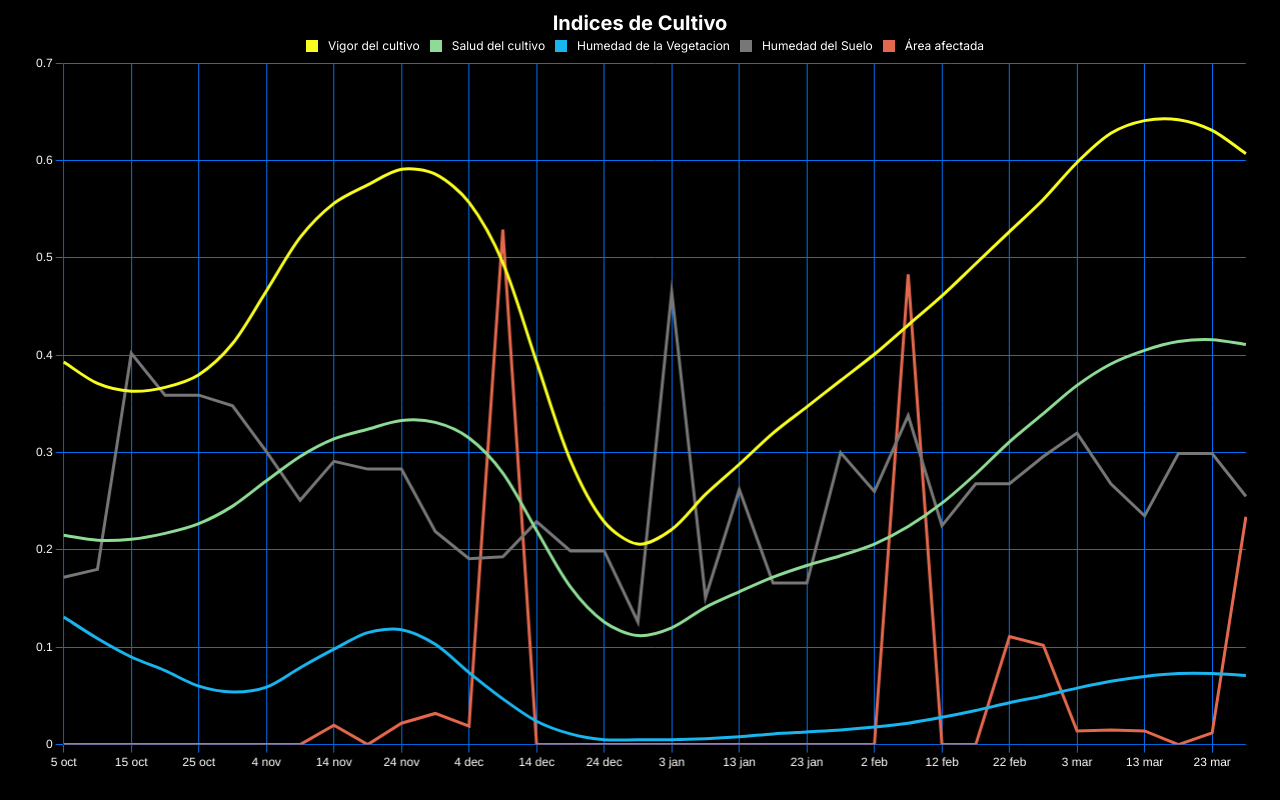
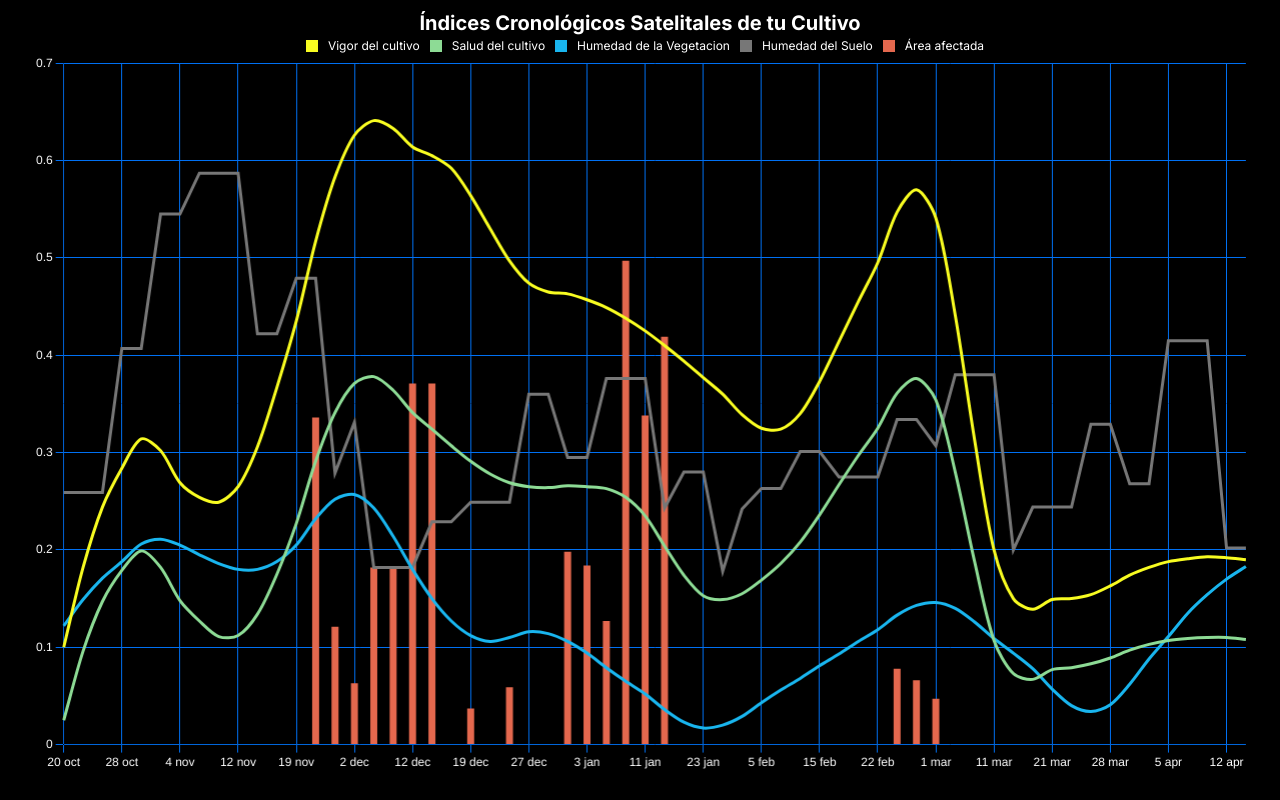
Before and after one commit to Priver-Group/new-chart, a plain HTML site: page index.html in a window 1280 px wide. Drawn offline with nearby package versions, Linux system fonts and the light colour scheme.

Commit message:
changing data files

```diff
--- /dev/null
+++ b/average_crop_indices.json
@@ -0,0 +1,396 @@
+{
+    "acronyms": {
+        "NDVI": "Vigor del cultivo",
+        "NDRE": "Salud del cultivo",
+        "HDMI": "Humedad de la Vegetacion",
+        "SOIL_MIXTURE": "Humedad del Suelo",
+        "AFECTED_AREA": "Área afectada"
+    },
+    "farm-0000000001": "04-A-1-4-863-2492",
+    "data": {
+        "Dates": [
+            "2023-10-19",
+            "2023-10-22",
+            "2023-10-24",
+            "2023-10-27",
+            "2023-10-29",
+            "2023-11-01",
+            "2023-11-03",
+            "2023-11-06",
+            "2023-11-08",
+            "2023-11-11",
+            "2023-11-13",
+            "2023-11-16",
+            "2023-11-18",
+            "2023-11-21",
+            "2023-11-26",
+            "2023-12-01",
+            "2023-12-06",
+            "2023-12-08",
+            "2023-12-11",
+            "2023-12-13",
+            "2023-12-16",
+            "2023-12-18",
+            "2023-12-21",
+            "2023-12-23",
+            "2023-12-26",
+            "2023-12-28",
+            "2023-12-31",
+            "2024-01-02",
+            "2024-01-05",
+            "2024-01-07",
+            "2024-01-10",
+            "2024-01-12",
+            "2024-01-20",
+            "2024-01-22",
+            "2024-01-25",
+            "2024-01-30",
+            "2024-02-04",
+            "2024-02-09",
+            "2024-02-11",
+            "2024-02-14",
+            "2024-02-16",
+            "2024-02-19",
+            "2024-02-21",
+            "2024-02-24",
+            "2024-02-26",
+            "2024-02-29",
+            "2024-03-05",
+            "2024-03-07",
+            "2024-03-10",
+            "2024-03-15",
+            "2024-03-17",
+            "2024-03-20",
+            "2024-03-22",
+            "2024-03-25",
+            "2024-03-27",
+            "2024-03-30",
+            "2024-04-01",
+            "2024-04-04",
+            "2024-04-06",
+            "2024-04-09",
+            "2024-04-11",
+            "2024-04-14"
+        ],
+        "NDVI": [
+            0.1,
+            0.182,
+            0.244,
+            0.284,
+            0.314,
+            0.302,
+            0.269,
+            0.254,
+            0.249,
+            0.265,
+            0.306,
+            0.367,
+            0.435,
+            0.517,
+            0.583,
+            0.626,
+            0.641,
+            0.633,
+            0.614,
+            0.605,
+            0.592,
+            0.564,
+            0.53,
+            0.497,
+            0.474,
+            0.465,
+            0.463,
+            0.457,
+            0.449,
+            0.438,
+            0.425,
+            0.41,
+            0.394,
+            0.377,
+            0.36,
+            0.339,
+            0.325,
+            0.324,
+            0.34,
+            0.373,
+            0.414,
+            0.455,
+            0.495,
+            0.547,
+            0.57,
+            0.541,
+            0.441,
+            0.313,
+            0.2,
+            0.15,
+            0.139,
+            0.149,
+            0.15,
+            0.154,
+            0.163,
+            0.174,
+            0.182,
+            0.188,
+            0.191,
+            0.193,
+            0.192,
+            0.19
+        ],
+        "NDRE": [
+            0.025,
+            0.096,
+            0.147,
+            0.179,
+            0.199,
+            0.182,
+            0.148,
+            0.127,
+            0.111,
+            0.112,
+            0.134,
+            0.175,
+            0.227,
+            0.291,
+            0.341,
+            0.371,
+            0.378,
+            0.364,
+            0.341,
+            0.324,
+            0.307,
+            0.291,
+            0.278,
+            0.269,
+            0.265,
+            0.264,
+            0.266,
+            0.265,
+            0.263,
+            0.254,
+            0.235,
+            0.204,
+            0.174,
+            0.153,
+            0.149,
+            0.155,
+            0.169,
+            0.186,
+            0.208,
+            0.236,
+            0.267,
+            0.297,
+            0.325,
+            0.361,
+            0.376,
+            0.354,
+            0.28,
+            0.188,
+            0.107,
+            0.073,
+            0.067,
+            0.077,
+            0.079,
+            0.083,
+            0.089,
+            0.097,
+            0.103,
+            0.107,
+            0.109,
+            0.11,
+            0.11,
+            0.108
+        ],
+        "HDMI": [
+            0.122,
+            0.149,
+            0.171,
+            0.188,
+            0.206,
+            0.211,
+            0.205,
+            0.195,
+            0.186,
+            0.18,
+            0.18,
+            0.188,
+            0.205,
+            0.232,
+            0.252,
+            0.257,
+            0.243,
+            0.214,
+            0.18,
+            0.15,
+            0.127,
+            0.112,
+            0.106,
+            0.11,
+            0.116,
+            0.114,
+            0.106,
+            0.094,
+            0.079,
+            0.065,
+            0.052,
+            0.036,
+            0.023,
+            0.017,
+            0.02,
+            0.029,
+            0.043,
+            0.056,
+            0.068,
+            0.081,
+            0.093,
+            0.106,
+            0.118,
+            0.133,
+            0.143,
+            0.146,
+            0.14,
+            0.126,
+            0.109,
+            0.094,
+            0.078,
+            0.057,
+            0.04,
+            0.034,
+            0.041,
+            0.062,
+            0.088,
+            0.111,
+            0.135,
+            0.154,
+            0.17,
+            0.183
+        ],
+        "SOIL_MIXTURE": [
+            0.259,
+            0.259,
+            0.259,
+            0.407,
+            0.407,
+            0.545,
+            0.545,
+            0.587,
+            0.587,
+            0.587,
+            0.422,
+            0.422,
+            0.479,
+            0.479,
+            0.279,
+            0.331,
+            0.182,
+            0.182,
+            0.182,
+            0.229,
+            0.229,
+            0.249,
+            0.249,
+            0.249,
+            0.36,
+            0.36,
+            0.295,
+            0.295,
+            0.376,
+            0.376,
+            0.376,
+            0.243,
+            0.28,
+            0.28,
+            0.178,
+            0.242,
+            0.263,
+            0.263,
+            0.301,
+            0.301,
+            0.275,
+            0.275,
+            0.275,
+            0.334,
+            0.334,
+            0.307,
+            0.38,
+            0.38,
+            0.38,
+            0.2,
+            0.244,
+            0.244,
+            0.244,
+            0.329,
+            0.329,
+            0.268,
+            0.268,
+            0.415,
+            0.415,
+            0.415,
+            0.202,
+            0.202
+        ],
+        "AFECTED_AREA": [
+            0,
+            0,
+            0,
+            0,
+            0,
+            0,
+            0,
+            0,
+            0,
+            0,
+            0,
+            0,
+            0,
+            0.336,
+            0.121,
+            0.063,
+            0.182,
+            0.182,
+            0.371,
+            0.371,
+            0,
+            0.037,
+            0,
+            0.059,
+            0,
+            0,
+            0.198,
+            0.184,
+            0.127,
+            0.497,
+            0.338,
+            0.419,
+            0,
+            0,
+            0,
+            0,
+            0,
+            0,
+            0,
+            0,
+            0,
+            0,
+            0,
+            0.078,
+            0.066,
+            0.047,
+            0,
+            0,
+            0,
+            0,
+            0,
+            0,
+            0,
+            0,
+            0,
+            0,
+            0,
+            0,
+            0,
+            0,
+            0,
+            0
+        ]
+    }
+}
--- a/crop_indices.js
+++ b/crop_indices.js
@@ -54,9 +54,12 @@ function graphic(crop_indices_url) {
       const datasets = acronyms.map((label, index) => ({
         label,
         data: jsonData.data[Object.keys(jsonData.data)[index + 1]],
+        type: label === 'Área afectada' ? 'bar' : 'line',
         borderColor: colors[index % colors.length],
         backgroundColor: colors[index % colors.length],
-        borderWidth: 3,
+        borderWidth: label === 'Área afectada' ? 0 : 3,
+        categoryPercentage:  label === 'Área afectada' ? 0.6 : 0,
+        barPercentage:  label === 'Área afectada' ? 0.6 : 0,
         tension:
           label === 'Humedad del Suelo' || label === 'Área afectada' ? 0 : 0.3,
         pointHitRadius: 10,
@@ -200,7 +203,7 @@ const getOrCreateLegendList = (chart, id) => {
     if (window.matchMedia('(max-width: 480px)').matches) {
       listContainer.classList.add('chartLegend')
       listContainer.style.display = 'grid'
-      listContainer.style.gridTemplateColumns = '170px 170px'
+      listContainer.style.gridTemplateColumns = '170px 140px'
       listContainer.style.gridTemplateRows = '12px 12px 12px'
       listContainer.style.flexDirection = 'row'
       listContainer.style.margin = 0
--- a/index.html
+++ b/index.html
@@ -63,7 +63,7 @@
           width: 300px;
         }
         h1 {
-          font-size: 14px;
+          font-size: 12px;
           margin: 10px;
         }
         .canvasDiv {
@@ -78,7 +78,7 @@
   <body>
     <div class="container">
       <div class="text-container">
-        <h1>Indices de Cultivo</h1>
+        <h1>Índices Cronológicos Satelitales de tu Cultivo</h1>
       </div>
       <div id="legend-container"></div>
       <div class="canvasDiv">
@@ -90,7 +90,7 @@
     <script type="text/javascript">
       document.addEventListener('DOMContentLoaded', () => {
         const crop_indices_url =
-          'average_crop_indices_farm-0000000014_04-A-1-4-121-907.json'
+          'average_crop_indices.json'
 
         graphic(crop_indices_url)
       })
```
Also changed, not shown: old_data/average_crop_indices_farm-0000000014_04-A-1-4-121-907.json (renamed from average_crop_indices_farm-0000000014_04-A-1-4-121-907.json).
